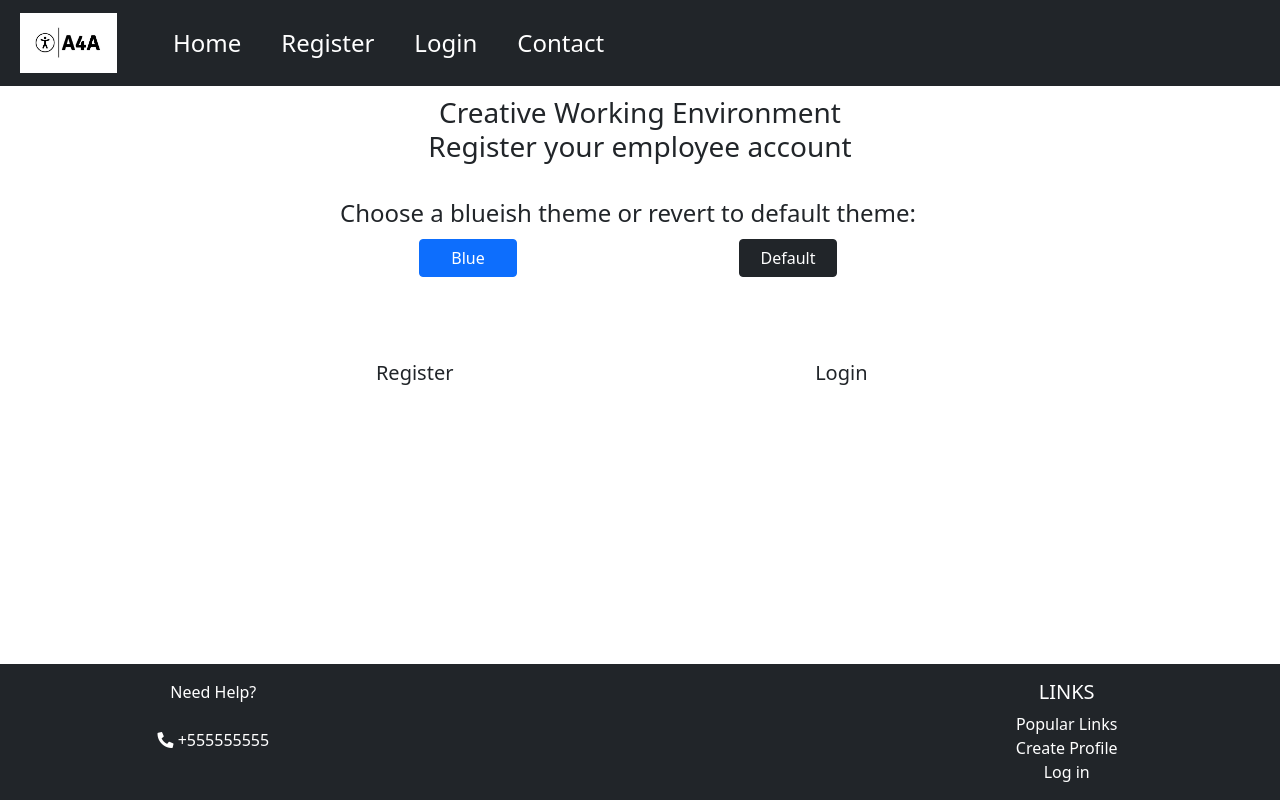
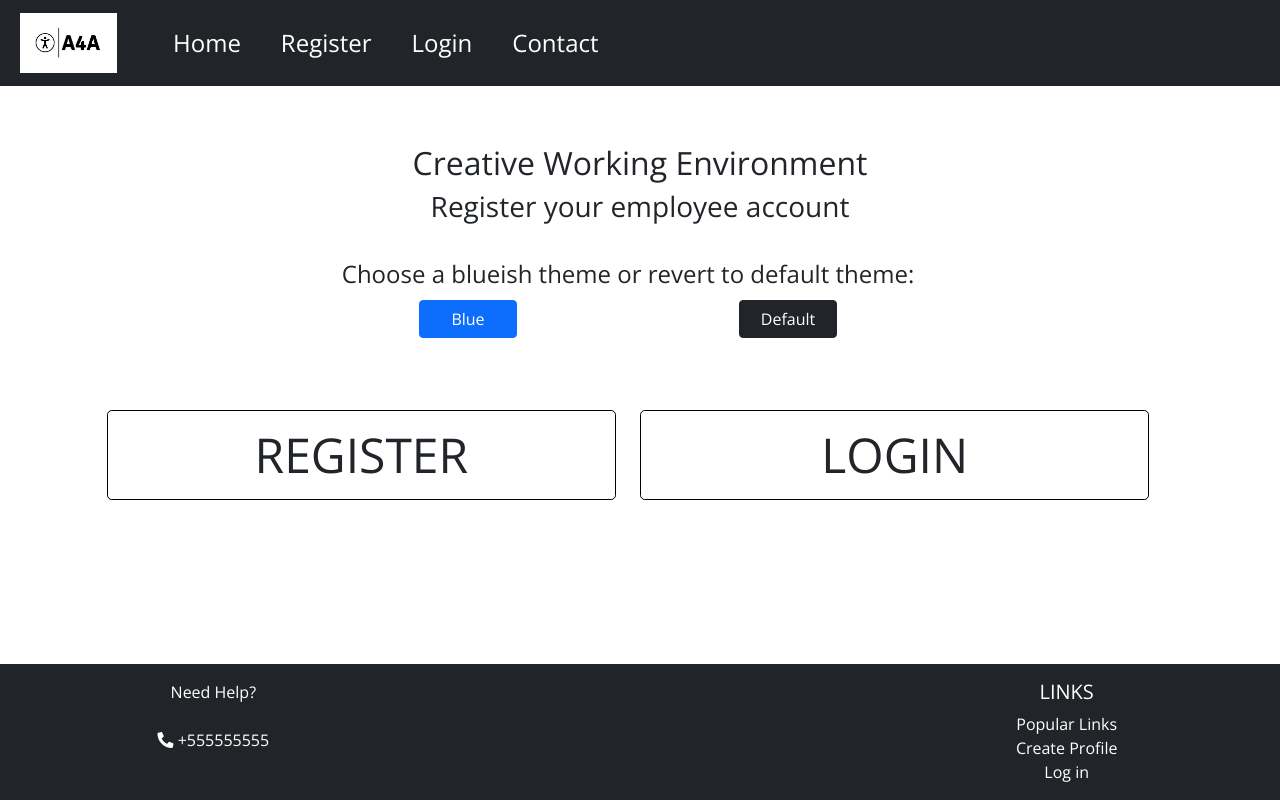
Before and after one commit to AideenM12/Trust-in-soda-hackathon, a Flask app: page /home in a window 1280 px wide. Run offline with Flask 2, Linux system fonts and the light colour scheme; some libraries are stand-ins or nearby versions.

Commit message:
Style Home page buttons

```diff
--- a/static/css/style.css
+++ b/static/css/style.css
@@ -1,4 +1,8 @@
 @import url('https://fonts.googleapis.com/css2?family=Open+Sans:wght@300;400;600&display=swap');
+
+* {
+  font-family: 'Open Sans', 'sans-serif';
+}
 
 input:focus {
     outline: 2px solid royalblue;
@@ -48,3 +52,16 @@ footer a {
   text-decoration: none;
   color: #ffffff;
 }
+
+/* ------------------------------------------ Home page */
+.btn-home {
+  width:100%;
+  display:block;
+  border-color: #000;
+  font-size: 3rem;
+}
+
+.btn-home:hover {
+  background-color: #000;
+  color: #ffffff;
+}
--- a/templates/includes/main-nav.html
+++ b/templates/includes/main-nav.html
@@ -1,3 +1,4 @@
+<div class="container-fluid mb-5">
 <nav class="navbar navbar-expand-md navbar-dark fixed-top bg-dark">
     <a class="navbar-brand" href="{{ url_for('index') }}"><img src="static/doc-images/logo.jpg" alt="logo"></a>
     <button class="navbar-toggler" type="button" data-bs-toggle="collapse" data-bs-target="#navCollapse"
@@ -21,3 +22,4 @@
         </ul>
     </div>
 </nav>
+</div>
--- a/templates/index.html
+++ b/templates/index.html
@@ -8,7 +8,8 @@
         <div class="col text-center">
             <div class="row justify-content-center">
                 <div class="col col-md-8 text-center">
-                    <h3>Creative Working Environment<br>Register your employee account
+                    <h2>Creative Working Environment</h2>
+                    <h3>Register your employee account</h3>
                     </h3>
                 </div>
             </div>
@@ -24,11 +25,11 @@
             </div>
         </div>
         <div class="row justify-content-center mt-5 cb-btn--rows">
-            <div class="col-5 col-md-4 text-center">
-                <a href="{{url_for('registration')}}"class="btn btn-lg btn-block">Register</a>
+            <div class="col-12 col-md-5 text-center">
+                <a href="{{url_for('registration')}}" class="btn btn-home btn-lg btn-block">REGISTER</a>
             </div>
-            <div class="col-5 col-md-4 text-center">
-                <a href="{{ url_for('login') }}" class="btn btn-lg btn-block">Login</a>
+            <div class="col-12 col-md-5 text-center">
+                <a href="{{ url_for('login') }}" class="btn btn-home btn-lg btn-block">LOGIN</a>
             </div>
         </div>
     </div>
```
